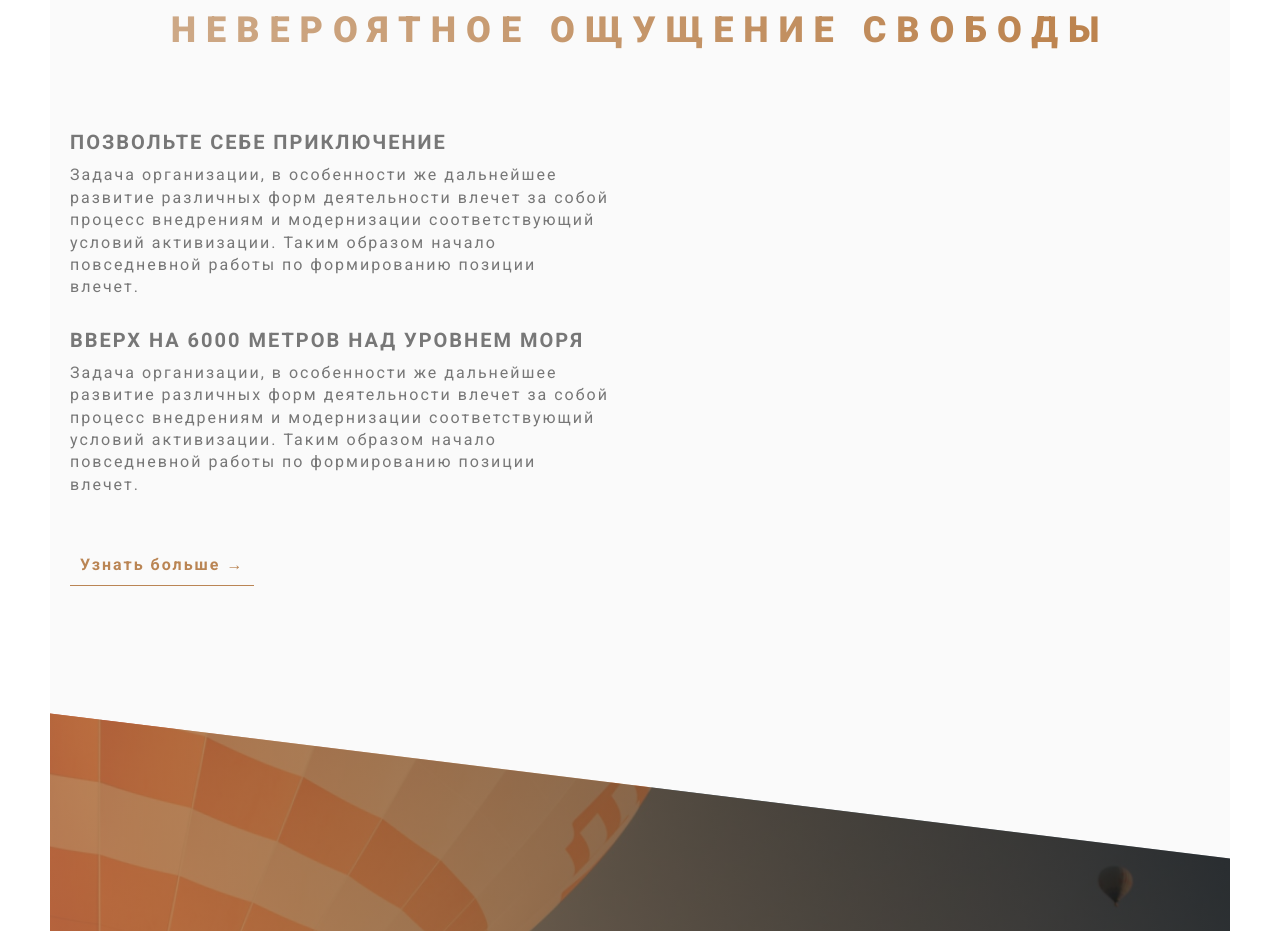
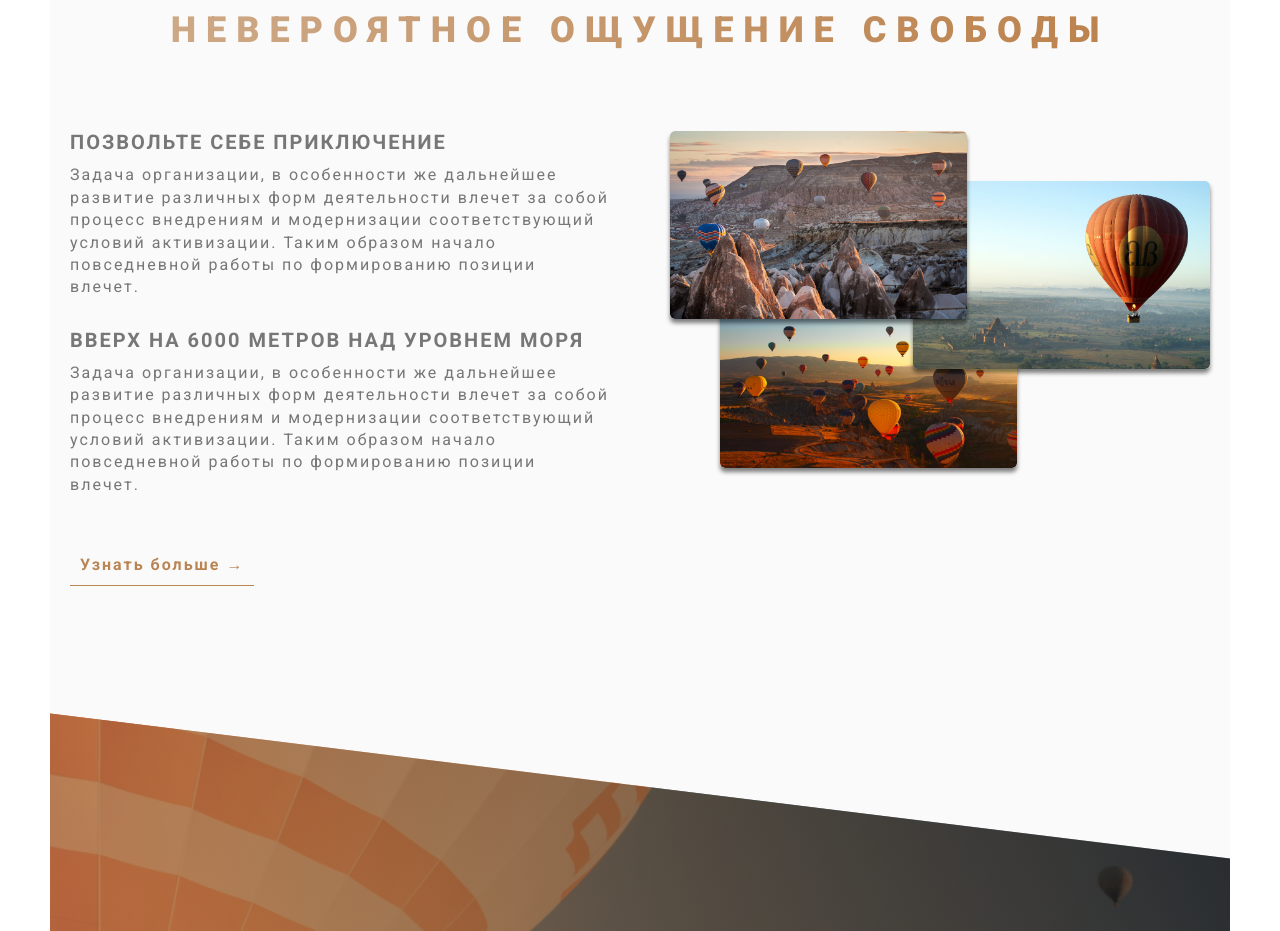
Before and after one commit to bjack2197/ballons2, a plain HTML site: page index.html in a window 1280 px wide. Shown: the part 880-1811 px from the top of the page. Drawn offline with nearby package versions, Linux system fonts and the light colour scheme; files that its build step writes are made by us from their sources; the site is published under a folder, as on GitHub Pages, so addresses that start at the root find nothing; files whose address does not match are found by name.

Commit message:
Update index.html
dd

```diff
--- a/index.html
+++ b/index.html
@@ -45,9 +45,9 @@
                     </div>
                     <div class="col-1-of-2">
                         <div class="composition">
-                            <img src="/assets/img/photo-ballons-1.png" alt="" class="composition__photo composition__photo_n1">
-                            <img src="/assets/img/photo-ballons-2.png" alt="" class="composition__photo composition__photo_n2">
-                            <img src="/assets/img/photo-ballons-3.png" alt="" class="composition__photo composition__photo_n3">
+                            <img src="assets/img/photo-ballons-1.png" alt="" class="composition__photo composition__photo_n1">
+                            <img src="assets/img/photo-ballons-2.png" alt="" class="composition__photo composition__photo_n2">
+                            <img src="assets/img/photo-ballons-3.png" alt="" class="composition__photo composition__photo_n3">
                         </div>
                     </div>
                 </div>
```
